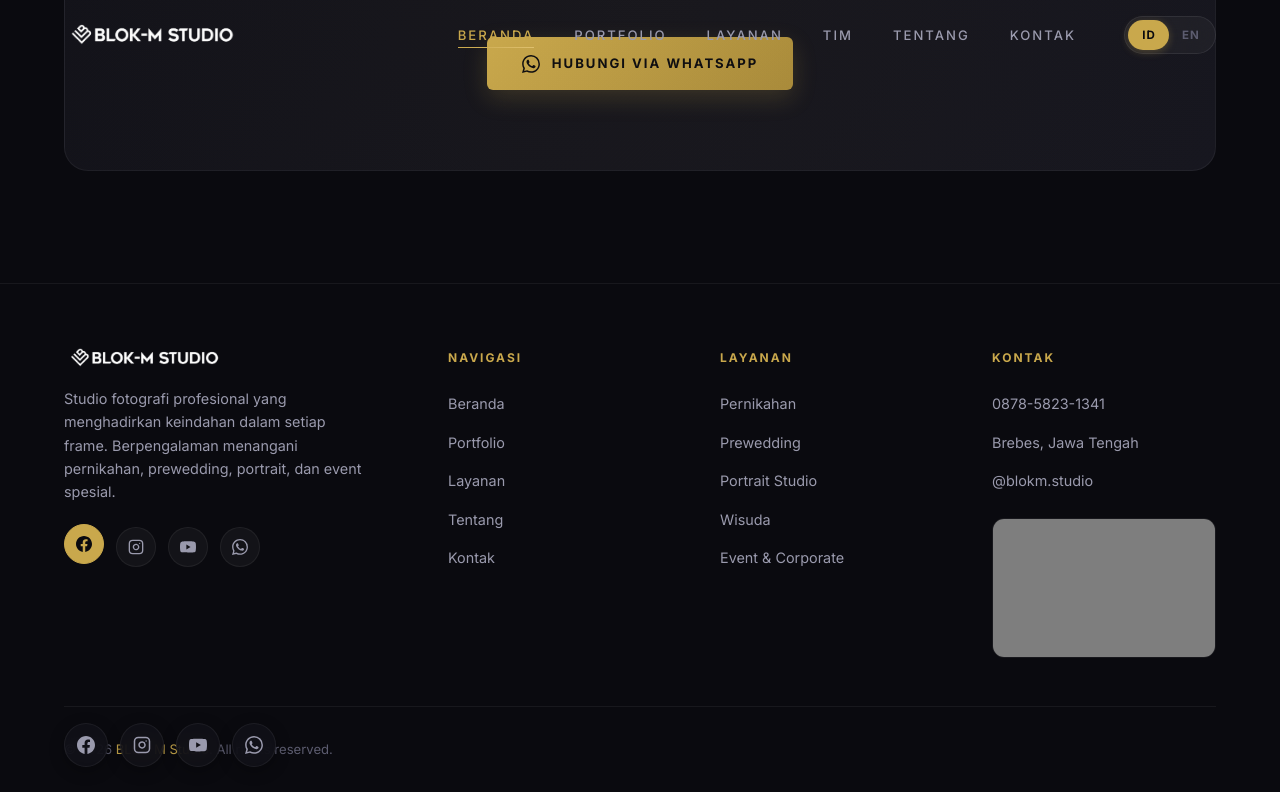
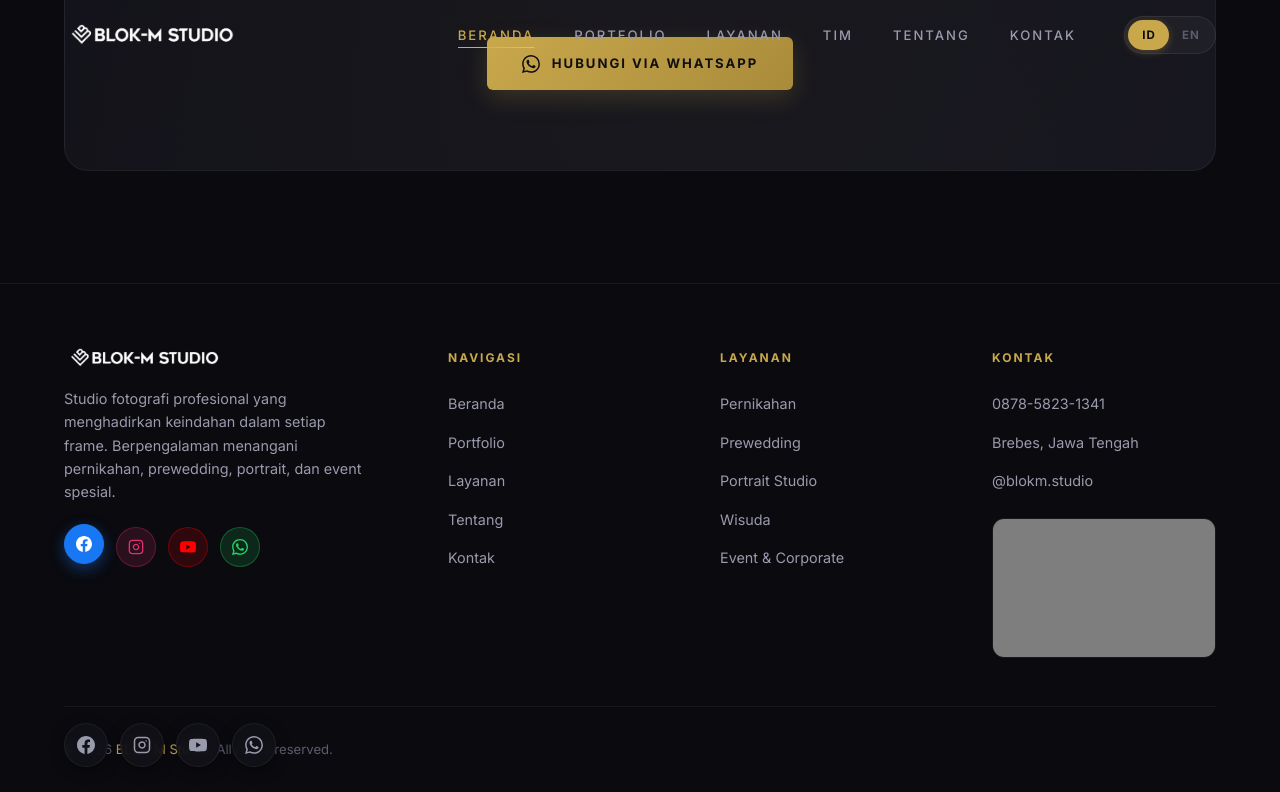
Before and after one commit to salman070104/blokm, a plain HTML site: page index.html in a window 1280 px wide. In both pictures the pointer is over the link 84 px from the left and 4597 px from the top of the page. Shown: the part 4051-4843 px from the top of the page. Drawn offline with nearby package versions, Linux system fonts and the light colour scheme; grey boxes are pictures that could not be loaded; a web font is replaced by a local one.

Commit message:
Add brand colors to footer social media icons

```diff
--- a/style.css
+++ b/style.css
@@ -842,17 +842,60 @@ img {
     width: 40px;
     height: 40px;
     border-radius: 50%;
-    background: rgba(255, 255, 255, 0.04);
-    border: 1px solid var(--color-border);
-    color: var(--color-text-secondary);
     transition: var(--transition-quick);
 }
 
-.footer-social-btn:hover {
-    background: var(--color-gold);
-    border-color: var(--color-gold);
-    color: var(--color-black);
+/* Colored Social Media Icons in Footer */
+.footer-social-btn[aria-label="Facebook"] {
+    background: rgba(24, 119, 242, 0.15);
+    border: 1px solid rgba(24, 119, 242, 0.3);
+    color: #1877F2;
+}
+.footer-social-btn[aria-label="Facebook"]:hover {
+    background: #1877F2;
+    border-color: #1877F2;
+    color: #fff;
     transform: translateY(-3px);
+    box-shadow: 0 5px 15px rgba(24, 119, 242, 0.4);
+}
+
+.footer-social-btn[aria-label="Instagram"] {
+    background: rgba(225, 48, 108, 0.15);
+    border: 1px solid rgba(225, 48, 108, 0.3);
+    color: #E1306C;
+}
+.footer-social-btn[aria-label="Instagram"]:hover {
+    background: #E1306C;
+    border-color: #E1306C;
+    color: #fff;
+    transform: translateY(-3px);
+    box-shadow: 0 5px 15px rgba(225, 48, 108, 0.4);
+}
+
+.footer-social-btn[aria-label="YouTube"] {
+    background: rgba(255, 0, 0, 0.15);
+    border: 1px solid rgba(255, 0, 0, 0.3);
+    color: #FF0000;
+}
+.footer-social-btn[aria-label="YouTube"]:hover {
+    background: #FF0000;
+    border-color: #FF0000;
+    color: #fff;
+    transform: translateY(-3px);
+    box-shadow: 0 5px 15px rgba(255, 0, 0, 0.4);
+}
+
+.footer-social-btn[aria-label="WhatsApp"] {
+    background: rgba(37, 211, 102, 0.15);
+    border: 1px solid rgba(37, 211, 102, 0.3);
+    color: #25D366;
+}
+.footer-social-btn[aria-label="WhatsApp"]:hover {
+    background: #25D366;
+    border-color: #25D366;
+    color: #fff;
+    transform: translateY(-3px);
+    box-shadow: 0 5px 15px rgba(37, 211, 102, 0.4);
 }
 
 .footer-bottom {
```
